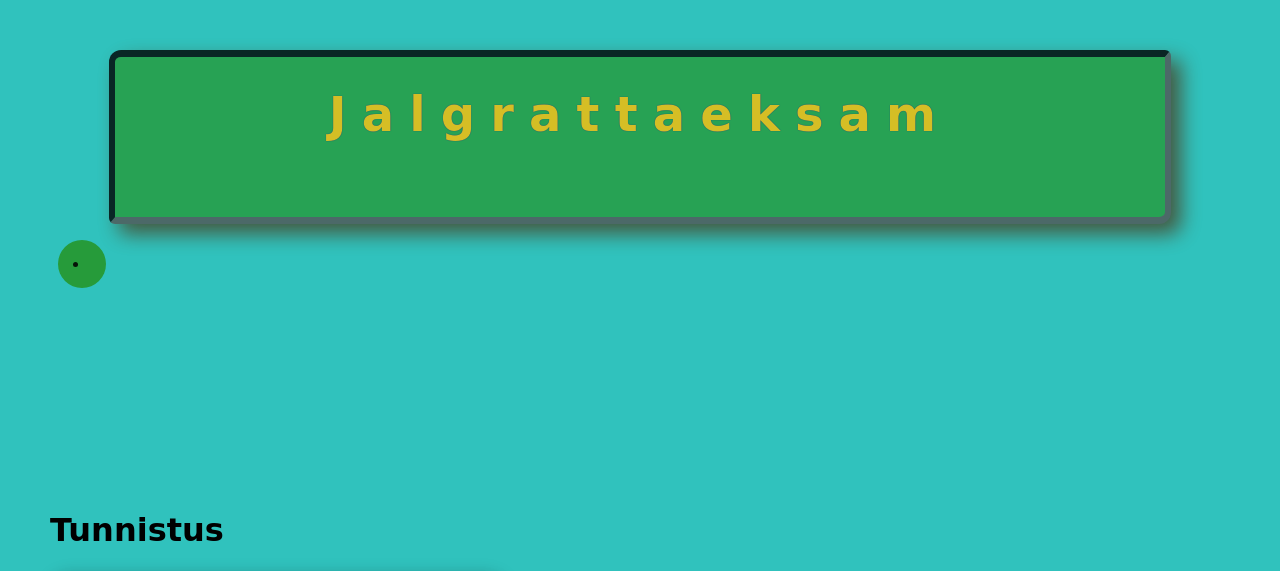
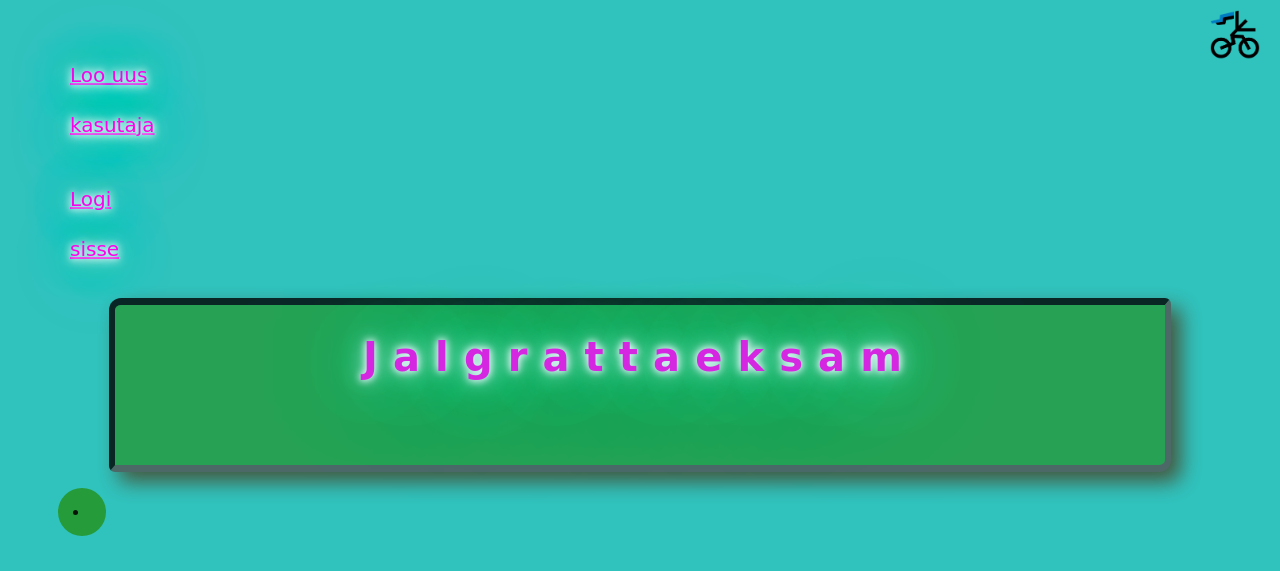
Before and after one commit to Maksim54/Jalgratta-eksam, a PHP site: page /tunnistus.php in a window 1280 px wide. Shown: the top 571 px of the page. Run offline with PHP 8.4, Linux system fonts and the light colour scheme; data that the repository does not hold is empty.

Commit message:
Add files via upload

```diff
--- a/eksamstyle.css
+++ b/eksamstyle.css
@@ -44,12 +44,29 @@ a:active { background: #ffca28; }
 
 #logo{
     position: absolute;
-    top: 12px;
+    top: 10px;
     right: 20px;
 }
 #logo img{
     width: 50px;
     height: 50px;
+}
+
+#menuArea {
+    cursor: pointer;
+    width: 11%;
+    color: #ff00ea;
+    text-shadow:
+            0 0 7px #fff,
+            0 0 10px #fff,
+            0 0 21px #fff,
+            0 0 42px #0fa,
+            0 0 82px #0fa,
+            0 0 92px #0fa,
+            0 0 102px #0fa,
+            0 0 151px #0fa;
+    font-size: 20px;
+    transition: box-shadow 0.5s ease-in-out;
 }
 
 .navicon {
@@ -114,7 +131,17 @@ header h1{
     opacity: 1;
     margin-left: 0%;
     margin-top: 1%;
-    color: #ffbe00;
+    color: #ff00ea;
+    text-shadow:
+            0 0 7px #fff,
+            0 0 10px #fff,
+            0 0 21px #fff,
+            0 0 42px #0fa,
+            0 0 82px #0fa,
+            0 0 92px #0fa,
+            0 0 102px #0fa,
+            0 0 151px #0fa;
+    font-size: 40px;
 }
 
 header{
--- a/header.php
+++ b/header.php
@@ -6,6 +6,24 @@
     <link rel="stylesheet" type="text/css" href="eksamstyle.css" />
 </head>
 <body>
+<div id="menuArea">
+    <a href="reg.php">Loo uus kasutaja</a>
+    <br>
+    <?php
+    if(isset($_SESSION['knimi'])){
+        ?>
+        <a href="logout.php">Logi välja</a>
+        <h1>Tere, <?="$_SESSION[knimi]"?></h1>
+        <?php
+    }
+    else {
+        ?>
+        <a href="logineksam.php">Logi sisse</a>
+        <br>
+        <?php
+    }
+    ?>
+</div>
 <header>
     <h1>Jalgrattaeksam</h1>
 </header>
--- /dev/null
+++ b/logout.php
@@ -0,0 +1,4 @@
+<?php
+session_start();
+session_destroy();
+header("location: tunnistus.php");
--- /dev/null
+++ b/parool.php
@@ -0,0 +1,5 @@
+<?php
+$parool='admin';
+$sool='vagavagatekst';
+$krypt=crypt($parool, $sool);
+echo $krypt;
--- a/slalom.php
+++ b/slalom.php
@@ -24,6 +24,9 @@ $kask->execute();
 include ('header.php');
 ?>
 <body>
+<div id="logo">
+    <img src="style/eksam23.png" alt="Logo">
+</div>
 <link rel="stylesheet" type="text/css" href="eksamstyle.css" />
 <h1>Slalom</h1>
 <table id="tanav">
--- a/tanavaeksam.php
+++ b/tanavaeksam.php
@@ -24,6 +24,9 @@ $kask->execute();
 include ('header.php');
 ?>
 <body>
+<div id="logo">
+    <img src="style/eksam23.png" alt="Logo">
+</div>
 <link rel="stylesheet" type="text/css" href="eksamstyle.css" />
 <h1>Tänava sõidueksam</h1>
 <table id="tanav">
--- a/tunnistus.php
+++ b/tunnistus.php
@@ -13,6 +13,9 @@ $kask->execute();
 include ('header.php');
 ?>
     <body>
+    <div id="logo">
+        <img src="style/eksam23.png" alt="Logo">
+    </div>
     <link rel="stylesheet" type="text/css" href="eksamstyle.css" />
     <h1 id="tunistus">Tunnistus</h1>
     <table id="tun">
@@ -29,6 +32,7 @@ lisaKaup($_REQUEST["nimetus"], $_REQUEST["kaubagrupi_id"], $_REQUEST["hind"]);
 header("Location: kaubahaldus.php");
 exit();
 }*/
+
 $vormis = "Vormistatud";
 $vormista = "Vormistamata";
 $nupp = "<input type='submit' name='vormi' value='Vormistada'/>";
```
Also changed, not shown: logineksam.php (added, +55 -0 lines), reg.php (added, +72 -0 lines).
